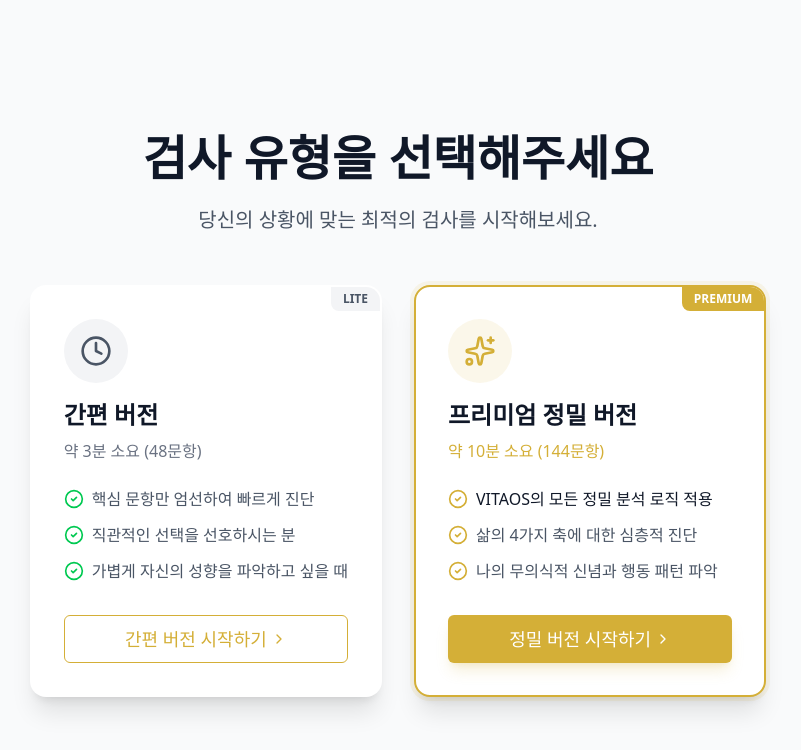
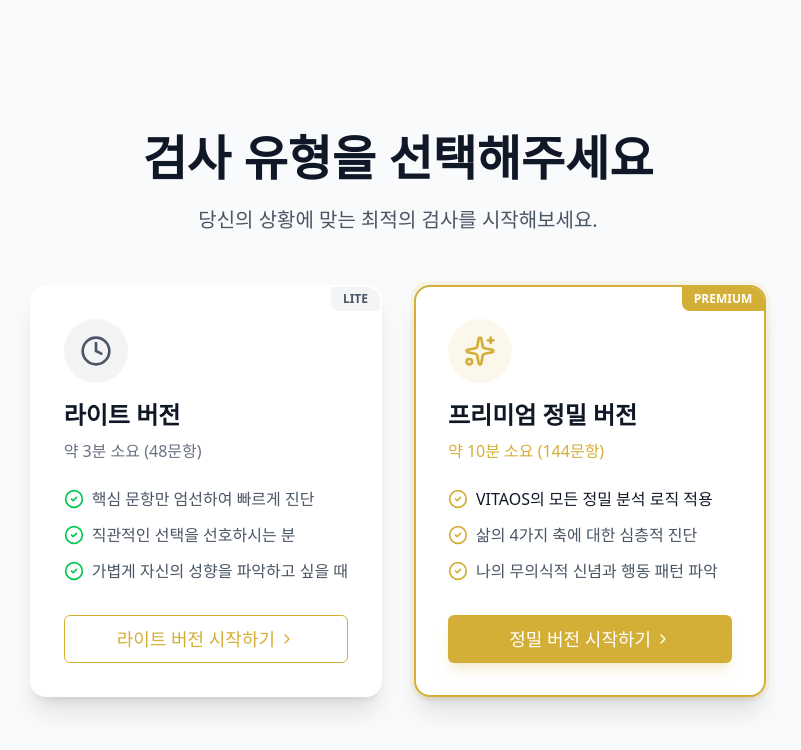
Before and after one commit to LYJ723/vitaos-life, a Next.js app: page /start in a window 1280 px wide. Shown: the top 750 px of the page, without its empty margins (242-1043 px from the left). Built offline with nearby package versions, Linux system fonts and the light colour scheme; a web font is replaced by a local one.

Commit message:
fix: Rename 'Simply Version' to 'Lite Version' in UI

```diff
--- a/components/sections/assessment-wizard.tsx
+++ b/components/sections/assessment-wizard.tsx
@@ -123,7 +123,7 @@ export default function AssessmentWizard() {
                                 <div className="w-16 h-16 bg-gray-100 rounded-full flex items-center justify-center mb-4 group-hover:bg-gold/10 transition-colors">
                                     <Clock className="w-8 h-8 text-gray-600 group-hover:text-gold" />
                                 </div>
-                                <h3 className="text-2xl font-bold text-gray-900 mb-2">간편 버전</h3>
+                                <h3 className="text-2xl font-bold text-gray-900 mb-2">라이트 버전</h3>
                                 <p className="text-gray-500 font-medium">약 3분 소요 (48문항)</p>
                             </div>
 
@@ -143,7 +143,7 @@ export default function AssessmentWizard() {
                             </ul>
 
                             <Button className="w-full h-12 text-lg group-hover:bg-gold group-hover:text-white transition-colors" variant="outline">
-                                간편 버전 시작하기 <ChevronRight className="w-4 h-4 ml-1" />
+                                라이트 버전 시작하기 <ChevronRight className="w-4 h-4 ml-1" />
                             </Button>
                         </div>
 
@@ -195,7 +195,7 @@ export default function AssessmentWizard() {
                 <Container>
                     <div className="flex items-center justify-between mb-2">
                         <span className="text-sm font-medium text-gray-500 font-serif">
-                            {mode === 'LITE' ? '간편 진단' : '정밀 진단'} 진행 중
+                            {mode === 'LITE' ? '라이트 진단' : '정밀 진단'} 진행 중
                         </span>
                         <span className="text-sm font-bold text-gold font-serif">
                             {progress}% ({Object.keys(answers).length} / {questions.length})
```
